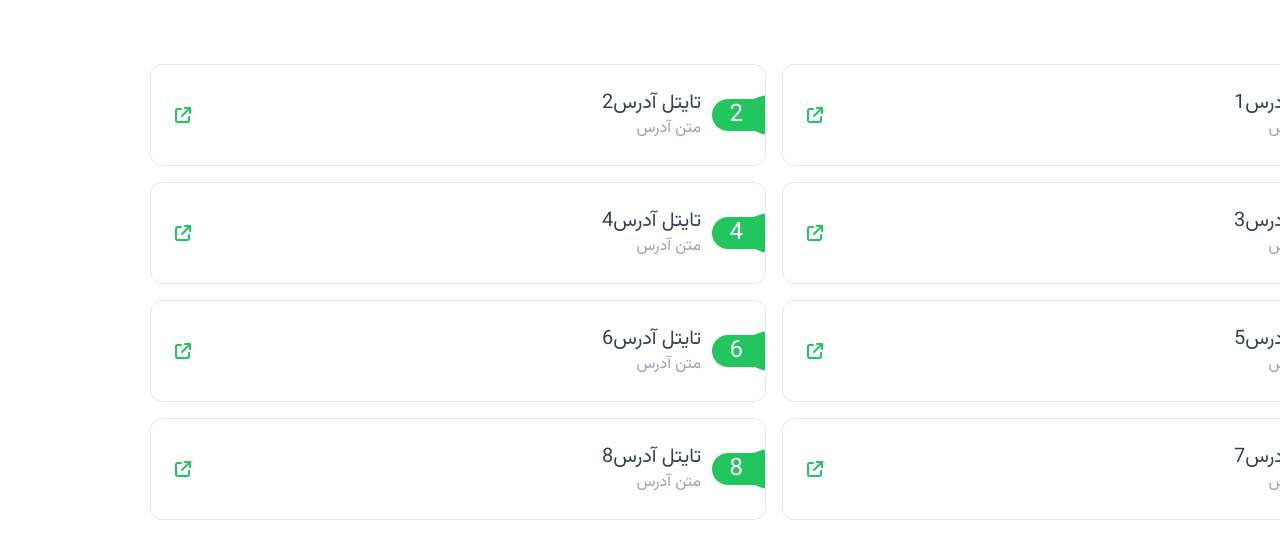
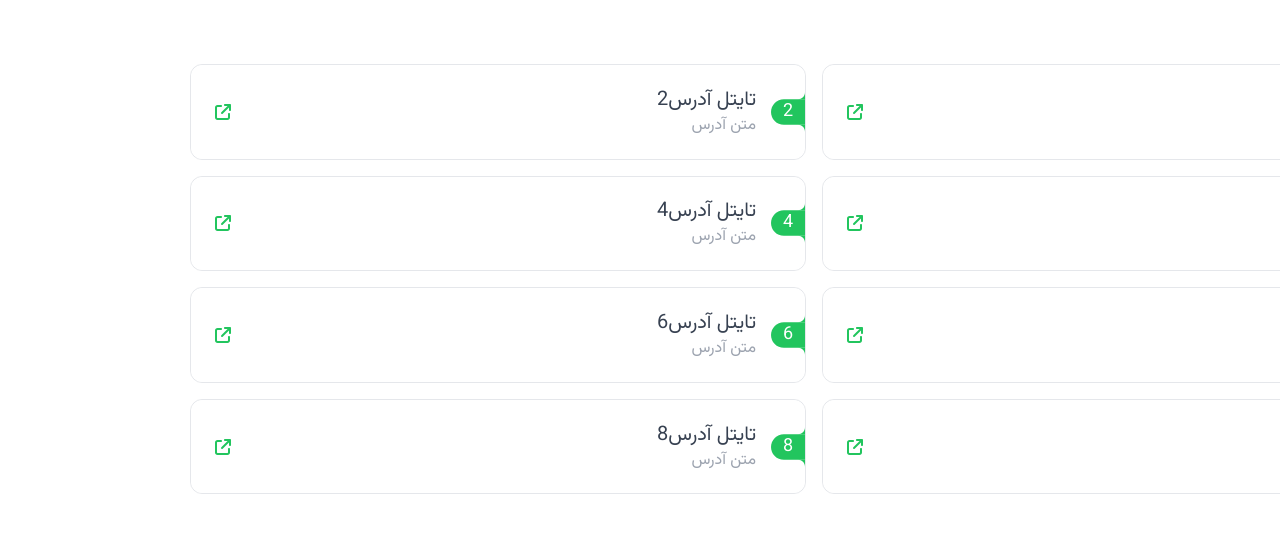
Before and after one commit to LilArash/Recycle, a React (Create React App) app: page /addresses in a window 1280 px wide. Shown: the top 558 px of the page. Built offline with nearby package versions, Linux system fonts and the light colour scheme.

Commit message:
Address card minor css changes

```diff
--- a/src/components/AddressCard.jsx
+++ b/src/components/AddressCard.jsx
@@ -2,34 +2,46 @@ import { MapComponent } from "./MapComponent"
 import { FontAwesomeIcon } from "@fortawesome/react-fontawesome"
 import { faExternalLink, faTrashCan } from "@fortawesome/free-solid-svg-icons"
 import { useState } from "react"
+import greenbg from "../images/greenbg.svg"
+
 export function AddressCard({ title, address, number, lng, lat }) {
     const [showMap, setShowMap] = useState(false)
 
 
     return (
-        <div onClick={() => setShowMap((s) => !s)} className={`flex relative flex-col ${showMap ? "border border-green-500" : "border"} rounded-xl gap-2 cursor-pointer group`}>
+        <div onClick={() => setShowMap((s) => !s)} className={`flex relative flex-col group ${showMap ? "border border-green-500" : "border"} rounded-xl gap-2 cursor-pointer group`}>
             <div className="flex justify-between items-center ">
                 <div className="flex items-center justify-between w-full gap-4 rounded-xl  mr-0 pr-0  h-full relative">
-                    <div className={"flex items-center gap-6 bg-white h-full rounded-xl w-[90%] py-6"}>
-                        <div className=" rounded-l-full text-center flex items-center justify-start">
-                            <div style={{
-                                clipPath: 'polygon(74% 9%, 100% 0, 100% 100%, 74% 90%)'
-                            }} className="bg-green-500 size-10 rounded-r-sm"></div>
-                            <div style={{
-                                right: '0.3rem'
-                            }}
-                            className="h-8 absolute w-12 rounded-l-full rounded-r-lg bg-green-500 text-white flex items-center justify-center">
-                                <p className="text-2xl ">{number}</p>
+                    <div className={`flex items-center justify-between bg-white h-full rounded-xl w-full hover:w-[90%] transition-all duration-300 py-[1.3rem] ${!showMap && "group-active:border-[3px] group-active:border-green-500 group-active:duration-75 group-active:w-[90%]"} `}>
+                        <div className="flex justify-start items-center gap-2">
+                            <div className="  pr-0">
+                                <div className="flex items-center justify-start relative">
+                                    <div
+                                        style={{
+                                            backgroundImage: `url(${greenbg})`,
+                                            backgroundRepeat: "no-repeat",
+                                            backgroundPosition: "center",
+                                            backgroundSize: "contain",
+
+                                        }}
+                                        className="h-10 w-14 flex items-center justify-center relative text-white text-lg right-[-11px]"
+                                    >
+                                        {number}
+                                    </div>
+                                </div>
+
+                            </div>
+
+                            <div className="relative right-[-15px]">
+                                <h2 className="text-gray-700 text-xl">{title}</h2>
+                                <p className="text-gray-400">{address}</p>
                             </div>
                         </div>
-                        <div>
-                            <h2 className="text-gray-700 text-xl">{title}</h2>
-                            <p className="text-gray-400">{address}</p>
-                        </div>
+                        <FontAwesomeIcon className={`text-green-500 z-50 pl-6 delay-200 ${!showMap && " group-hover:hidden group-hover:delay-1000"} ${showMap && "hidden"}`} icon={faExternalLink} />
                     </div>
                     <div className={`p-4 md:pl-6 rounded-xl flex justify-end items-center gap-2 w-[100%] h-full absolute -z-10
                     ${!showMap && "group-hover:bg-green-500"}  transition-colors`}>
-                        <FontAwesomeIcon className={`text-green-500 ${!showMap && "group-hover:text-white"}`} icon={faExternalLink} />
+                        <FontAwesomeIcon className={`text-green-500 z-50 relative ${!showMap && "group-hover:text-white"}`} icon={faExternalLink} />
                         {
                             showMap && (
                                 <FontAwesomeIcon className={`text-green-500 ${!showMap && "group-hover:text-white"} `} icon={faTrashCan} />
```
Also changed, not shown: src/images/greenbg.svg (added).
